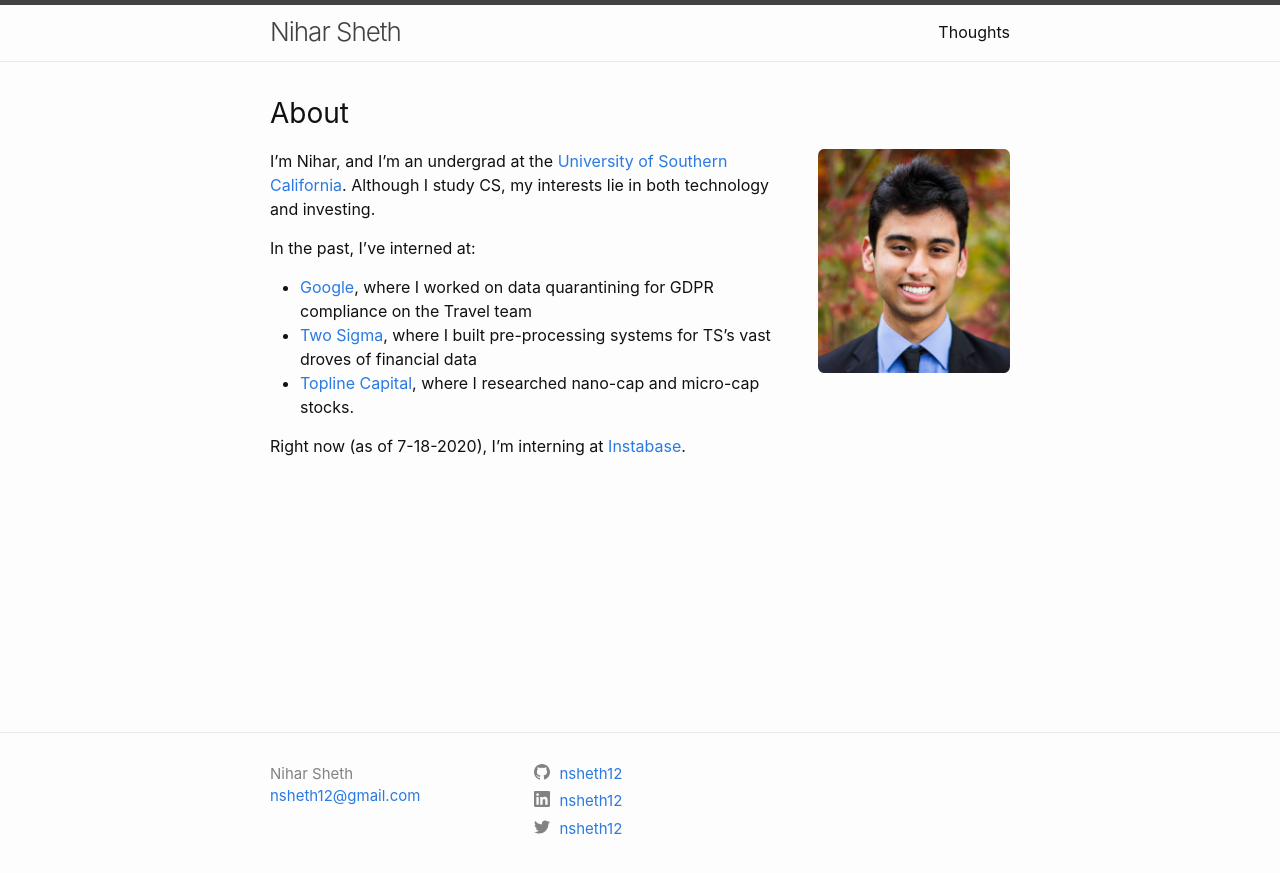
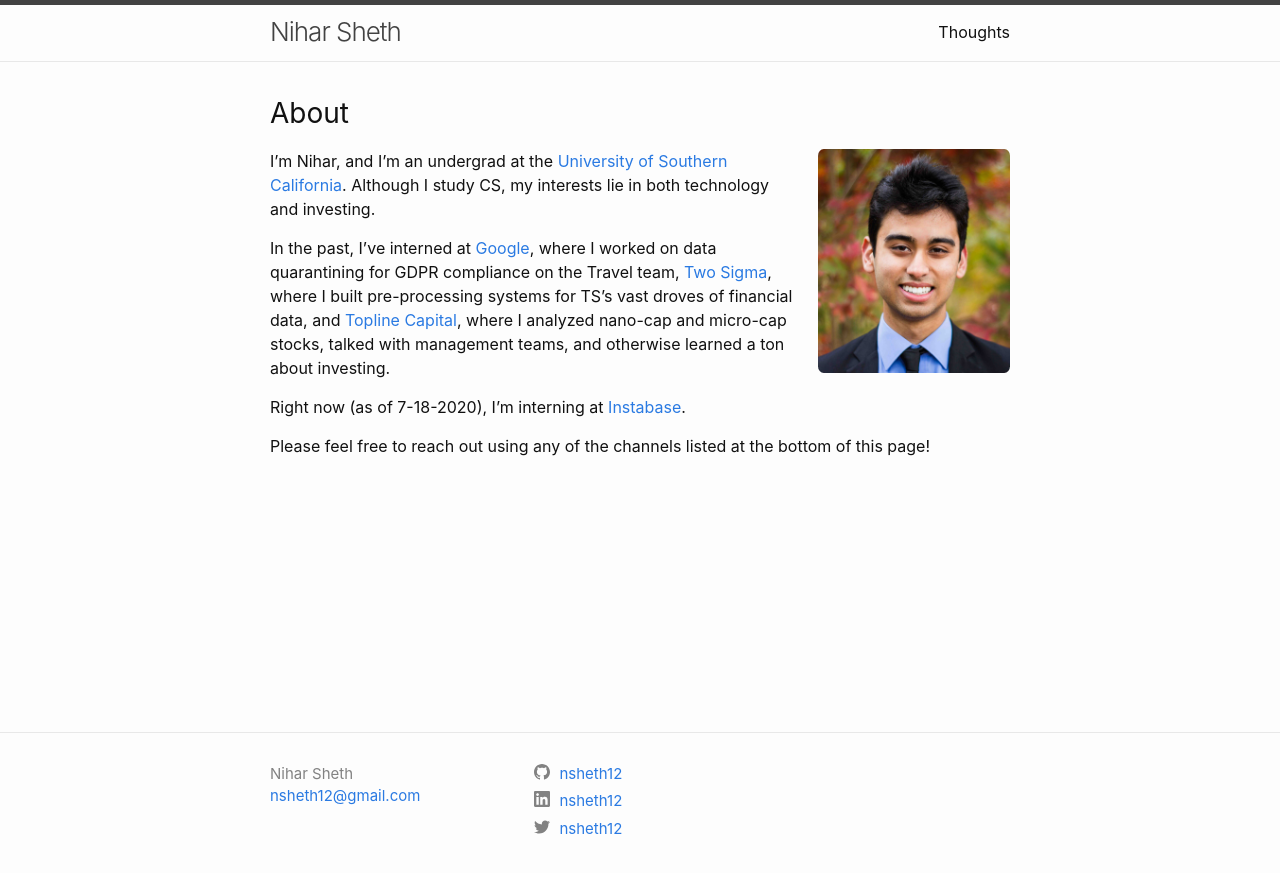
Before and after one commit to nsheth12/nsheth12.github.io, a Jekyll site: the page built from index.markdown, in a window 1280 px wide. Shown: the top 873 px of the page. Built offline with Jekyll 4.4.1, drawn with Linux system fonts in a browser that asks for light colours.

Commit message:
update homepage

```diff
--- a/index.markdown
+++ b/index.markdown
@@ -24,9 +24,8 @@ list_title: Blog
 
 I'm Nihar, and I'm an undergrad at the [University of Southern California](https://www.usc.edu/). Although I study CS, my interests lie in both technology and investing.
 
-In the past, I've interned at:
-- [Google](https://careers.google.com/), where I worked on data quarantining for GDPR compliance on the Travel team
-- [Two Sigma](https://www.twosigma.com/), where I built pre-processing systems for TS's vast droves of financial data
-- [Topline Capital](https://toplinecapital.com/), where I researched nano-cap and micro-cap stocks.
+In the past, I've interned at [Google](https://careers.google.com/), where I worked on data quarantining for GDPR compliance on the Travel team, [Two Sigma](https://www.twosigma.com/), where I built pre-processing systems for TS's vast droves of financial data, and [Topline Capital](https://toplinecapital.com/), where I analyzed nano-cap and micro-cap stocks, talked with management teams, and otherwise learned a ton about investing.
 
 Right now (as of 7-18-2020), I'm interning at [Instabase](https://news.crunchbase.com/news/instabase-raises-massive-105m-series-b-reaches-unicorn-status/).
+
+Please feel free to reach out using any of the channels listed at the bottom of this page!
```
